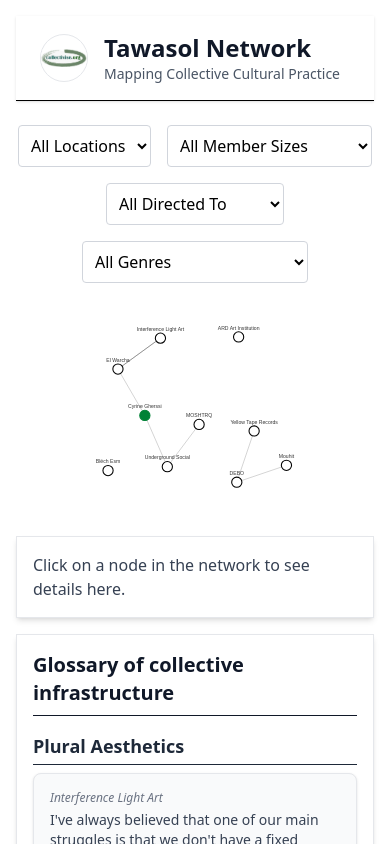
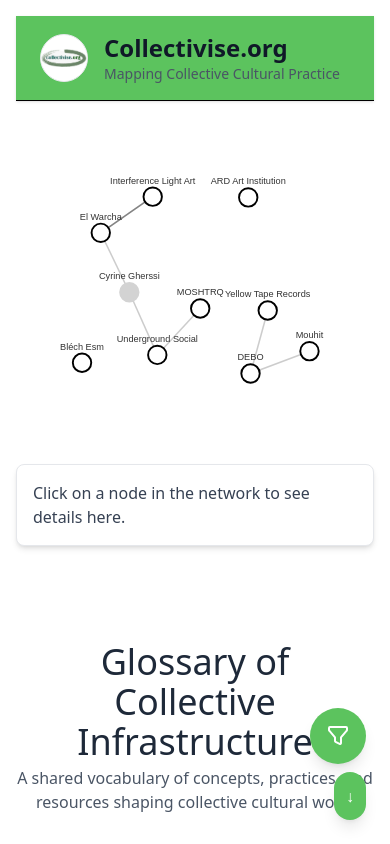
Before and after one commit to mlschuenemann/tawasol-network, a React (Vite) app: page / in a window 390 px wide. Shown: the top 844 px of the page. Built offline with nearby package versions, Linux system fonts and the light colour scheme.

Commit message:
All changes from J new requirements including design and data changes

```diff
--- a/index.html
+++ b/index.html
@@ -5,6 +5,7 @@
     <link rel="icon" type="image/svg+xml" href="/vite.svg" />
     <meta name="viewport" content="width=device-width, initial-scale=1.0" />
     <title>Tawasol Network</title>
+
   </head>
   <body>
     <div id="root"></div>
--- a/public/graph.json
+++ b/public/graph.json
@@ -25,7 +25,7 @@
       "id": "2",
       "title": "Cyrine Gherssi",
       "web-links": "https://zat.lartrue.org/en/en-contributors-zat/en-cyrine-ghrissi",
-      "location": "Cairo",
+      "location": "Tunis",
       "size": "Individual Practitioner",
       "engaged_towards": ["Ressource"],
       "description": "Independent cultural producer who has worked and works with several collectives in Tunis and abroad. Specialized in the local environment & the mechanisms of community spaces.",
@@ -35,8 +35,8 @@
         "radius": 30,
         "stroke_width": 6.25,
         "y_label": -42.5,
-        "color": "#008236",
-        "stroke_color": "#008236",
+        "color": "#D3D3D3",
+        "stroke_color": "#D3D3D3",
         "font_size": 30,
         "font_color": "#333333",
         "font_weight": "normal"
@@ -48,7 +48,7 @@
       "web-links": "https://ard-art.org/",
       "location": "Cairo",
       "size": "2-10",
-      "engaged_towards": ["Artistic Practice", "Public"],
+      "engaged_towards": ["Ressource"],
       "description": "Art institution specializing in contemporary art practices, engaging with both the local and international art scenes. Dedicated towards supporting and networking across art practitioners.",
       "genre": ["Fine Art", "Suport and Network"],
       "resource_origin": "Grants / Comercial Practice",
@@ -67,9 +67,9 @@
       "id": "4",
       "title": "DEBO",
       "web-links": "https://www.instagram.com/debotunis/",
-      "location": "Cairo",
+      "location": "Tunis",
       "size": "10-20",
-      "engaged_towards": ["Community", "Artistic Practice", "Public"],
+      "engaged_towards": ["Artistic Practice", "Public"],
       "description": "Hip Hop music collective, known for its presence in both the underground and commercial music scenes. Famous across a broad audience for their close to life lyrics and collective expression.",
       "genre": ["Music" , "Suport and Network"],
       "resource_origin": "Comercial Practice",
@@ -92,7 +92,7 @@
       "size": "10-20",
       "engaged_towards": ["Artistic Practice"],
       "description": "Community-oriented space for collective action and learning through bridging art and everyday life. Creation of 'social furniture' as process oriented engagement with their environment.",
-      "genre": ["Community Engagement", "Fine Art",  "Public Art"],
+      "genre": ["Community", "Artistic Practice",  "Public Art"],
       "resource_origin": "Grants",
       "style": {
         "radius": 30,
@@ -111,7 +111,7 @@
       "web-links": "https://scenenoise.com/Features/MOSHTRQ-Envisage-The-Left-Field-Soundtrack-to-Cairo",
       "location": "Cairo",
       "size": "2-10",
-      "engaged_towards": ["Artistic Practice", "Public"],
+      "engaged_towards": ["Artistic Practice"],
       "description": "Electronic music and DJ collective, active in the underground and commercial music scene. Famous through scene events and sharing platforms.",
       "genre": ["Music"],
       "resource_origin": "Self-Financed",
@@ -153,8 +153,8 @@
       "web-links": "https://intunis.net/",
       "location": "Tunis",
       "size": "10-20",
-      "engaged_towards": ["Local Environment"],
-      "description": "Art-Intervention Collective working on site-specific installations and urban interventions.",
+      "engaged_towards": ["Artistic Practice", "Community", "Public"],
+      "description": "Collective Art-Interventions in public space. Famous for their Light Art Projections on public houses and their community oriented, local practice.",
       "genre": ["Public Art"],
       "resource_origin": "Grants",
       "style": {
@@ -193,7 +193,7 @@
       "id": "10",
       "title": "Bléch Esm",
       "web-links": "https://www.facebook.com/blecheseem/",
-      "location": "Cairo",
+      "location": "Tunis",
       "size": "Unknown",
       "engaged_towards": ["Artistic Practice", "Public"],
       "description": "Street-Art Collective directly engaged in the local environment and communities. Mural painting, calligraphy, and graphic design as unique visual elements of the group.",
--- a/src/Header.jsx
+++ b/src/Header.jsx
@@ -3,17 +3,18 @@
 
 export default function Header() {
   return (
-    <header className="flex items-center justify-between bg-white border-b shadow-sm px-6 py-4 mb-6">
+    <header className="flex items-center justify-between bg-white border-b shadow-sm px-6 py-4 mb-6"
+    style={{ backgroundColor: "rgb(92, 195, 94)" }}>
       <div className="flex items-center space-x-4">
         <img
           src={logo}
-          alt="Tawasol Network Logo"
-          className="h-12 w-12 object-contain rounded-full border border-gray-200"
+          alt="Network Logo"
+          className="h-12 w-12 bg-white object-contain rounded-full border border-gray-200"
         />
         <div>
-          <h1 className="text-2xl font-bold text-gray-900">Tawasol Network</h1>
+          <h1 className="text-2xl font-bold text-gray-900">Collectivise.org</h1>
           <p className="text-sm text-gray-600">
-            Mapping Collective Cultural Practice
+          Mapping Collective Cultural Practice
           </p>
         </div>
       </div>
--- a/src/InfoPanel.jsx
+++ b/src/InfoPanel.jsx
@@ -69,6 +69,7 @@
           href={node["web-links"]}
           target="_blank"
           rel="noopener noreferrer"
+          style={{ backgroundColor: "rgb(92, 195, 94)"}}
           className="inline-flex items-center gap-2 px-4 py-2 text-sm font-medium text-white bg-green-700 rounded-full hover:bg-green-800 transition shadow"
         >
 
--- a/src/MainPage.jsx
+++ b/src/MainPage.jsx
@@ -3,29 +3,67 @@
 import InfoPanel from "./InfoPanel";
 import Statements from "./Statements";
 import Header from "./Header";
-import './index.css';
+import "./index.css";
 
 const MainPage = () => {
   const [selectedNode, setSelectedNode] = useState(null);
   const [statementsData, setStatementsData] = useState([]);
+  const [showFilters, setShowFilters] = useState(false);
 
   return (
     <div className="container mx-auto p-4">
       <Header />
       {/* Filters Section */}
-      <div className="filters flex flex-wrap gap-4 justify-center">
-        <select id="location-filter" className="border border-gray-300 rounded p-2">
+      <div className="my-4 w-full  mx-auto">
+        {/* Toggle button (visible only on mobile) */}
+        <button
+          onClick={() => setShowFilters(!showFilters)}
+          className="sm:hidden fixed bottom-20 right-6 w-14 h-14 rounded-full flex items-center justify-center shadow-lg text-white transition-all hover:brightness-105 active:scale-95"
+          style={{ backgroundColor: "rgb(92, 195, 94)", zIndex: 1000 }}
+          aria-label="Toggle Filters"
+        >
+          <svg
+            xmlns="http://www.w3.org/2000/svg"
+            className="w-6 h-6"
+            fill="none"
+            viewBox="0 0 24 24"
+            stroke="currentColor"
+            strokeWidth={2}
+          >
+            <path
+              strokeLinecap="round"
+              strokeLinejoin="round"
+              d="M3 4a1 1 0 011-1h16a1 1 0 011 1v2a1 1 0 01-.293.707L15 13.414V19a1 1 0 01-1.447.894l-4-2A1 1 0 019 17v-3.586L3.293 6.707A1 1 0 013 6V4z"
+            />
+          </svg>
+        </button>
+
+        {/* Filters Container */}
+        <div
+          className={`bg-white shadow-md border border-gray-200 rounded-lg p-4 space-y-4 sm:space-y-0 sm:flex sm:flex-wrap sm:justify-center sm:gap-4 ${
+            showFilters ? "block" : "hidden"
+          } sm:block`}
+        >
+          <select id="location-filter" className="filter-dropdown">
             <option value="">All Locations</option>
           </select>
-        <select id="members-filter" className="border border-gray-300 rounded p-2">
+          <select id="members-filter" className="filter-dropdown">
             <option value="">All Member Sizes</option>
           </select>
-        <select id="directed-to-filter" className="border border-gray-300 rounded p-2">
+          <select id="directed-to-filter" className="filter-dropdown">
             <option value="">All Directed To</option>
           </select>
-        <select id="genre-filter" className="border border-gray-300 rounded p-2">
+          <select id="genre-filter" className="filter-dropdown">
             <option value="">All Genres</option>
           </select>
+          <button
+            onClick={() => document.dispatchEvent(new Event("reset-filters"))}
+            className="text-white px-4 py-2 rounded hover:opacity-90 transition"
+            style={{ backgroundColor: "rgb(92, 195, 94)" }}
+          >
+            Reset Filters
+          </button>
+        </div>
       </div>
 
       {/* Responsive Grid Layout */}
@@ -39,7 +77,10 @@
         </div>
 
         {/* Info Panel */}
-        <div id="info-panel" className="p-4 border border-gray-200 bg-white shadow-md">
+        <div
+          id="info-panel"
+          className="p-4 border border-gray-200 bg-white shadow-md rounded-lg"
+        >
           {selectedNode ? (
             <InfoPanel node={selectedNode} />
           ) : (
@@ -50,14 +91,37 @@
         </div>
       </div>
 
+      {/* Glossary Heading */}
+      <div className="text-center mt-12 mb-6 max-w-3xl mx-auto">
+        <h2 className="text-4xl font-medium text-gray-800 text-center mt-24">
+          Glossary of Collective Infrastructure
+        </h2>
+        <p className="mt-1 text-md text-gray-600 mb-12">
+          A shared vocabulary of concepts, practices, and resources shaping
+          collective cultural work.
+        </p>
+      </div>
+
       {/* Statements Section */}
-      <div id="statements-container" className="mt-4 p-4 border border-gray-200 bg-white shadow-md">
-      <h3 className="text-xl font-bold text-gray-900 border-b pb-2 mb-4">
-        Glossary of collective infrastructure
-      </h3>
+      <div
+        id="statements"
+        className="p-4 border border-gray-200 bg-white shadow-md rounded-md max-w-5xl mx-auto"
+      >
         <Statements title={selectedNode?.title} statements={statementsData} />
+      </div>
 
-      </div>
+      {/* Scroll-to-Glossary Button */}
+      <button
+        onClick={() => {
+          const el = document.getElementById("statements");
+          if (el) el.scrollIntoView({ behavior: "smooth" });
+        }}
+        className="fixed bottom-6 right-6 p-3 rounded-full shadow-lg text-white hover:opacity-90 transition"
+        style={{ backgroundColor: "rgb(92, 195, 94)", zIndex: 1000 }}
+        aria-label="Scroll to glossary"
+      >
+        ↓
+      </button>
     </div>
   );
 };
--- a/src/Network.jsx
+++ b/src/Network.jsx
@@ -31,6 +31,8 @@
     membersSelect.addEventListener("change", onFilterChange);
     directedSelect.addEventListener("change", onFilterChange);
     genreSelect.addEventListener("change", onFilterChange);
+    document.addEventListener("reset-filters", resetFilters);
+
 
     // Cleanup on unmount.
     return () => {
@@ -38,10 +40,40 @@
       membersSelect.removeEventListener("change", onFilterChange);
       directedSelect.removeEventListener("change", onFilterChange);
       genreSelect.removeEventListener("change", onFilterChange);
+      document.removeEventListener("reset-filters", resetFilters);
+
     };
 
     // eslint-disable-next-line react-hooks/exhaustive-deps
   }, []);
+
+  function resetFilters() {
+    // Reset filter values
+    const selects = [
+      "location-filter",
+      "members-filter",
+      "directed-to-filter",
+      "genre-filter",
+    ];
+
+    selects.forEach((id) => {
+      const select = document.getElementById(id);
+      if (select) select.value = "";
+    });
+
+    // Clear filters object
+    filters.location = "";
+    filters.size = "";
+    filters.engaged_towards = "";
+    filters.genre = "";
+
+    // Unselect node
+    onNodeSelect(null);
+
+    // Refresh graph
+    updatePlugin(globalData, filters);
+  }
+
 
   async function fetchData() {
     try {
@@ -188,7 +220,7 @@
 
   function chart(data) {
     const width = 2100;
-    const height = 1200;
+    const height = 1800;
     const links = data.links.map((d) => ({ ...d }));
     const nodes = data.nodes.map((d) => ({ ...d }));
 
@@ -199,9 +231,9 @@
         d3
           .forceLink(links)
           .id((d) => d.id)
-          .distance(300)
+          .distance(200)
       )
-      .force("charge", d3.forceManyBody().strength(-2500))
+      .force("charge", d3.forceManyBody().strength(-1200))
       .force("collide", d3.forceCollide().radius((d) => (d.style?.radius || 10) + 10))
       .force("x", d3.forceX().strength(0.05))
       .force("y", d3.forceY().strength(0.05));
@@ -216,11 +248,27 @@
 
     const g = svg.append("g");
 
-    svg.call(
-      d3.zoom().scaleExtent([0.9, 1.2]).on("zoom", (event) => {
-        g.attr("transform", event.transform);
-      })
-    );
+    const zoom = d3
+    .zoom()
+    .scaleExtent([0.2, 10])
+    .filter((event) => {
+      return !event.ctrlKey && !event.button && (event.type === "wheel" || event.type === "mousedown");
+    })
+    .on("zoom", (event) => {
+      g.attr("transform", event.transform);
+    });
+
+
+     // Set initial zoom
+     const initialScale = 1.8;
+     const centerX = width / 2;
+     const centerY = height / 2;
+
+     svg.call(
+       zoom.transform,
+       d3.zoomIdentity.scale(initialScale)
+     );
+
 
     const link = g
       .append("g")
--- a/src/Statements.jsx
+++ b/src/Statements.jsx
@@ -18,7 +18,7 @@
   }, {});
 
   return (
-    <div id="statements-container" className="space-y-6">
+    <div id="statements" className="space-y-6">
       {Object.entries(groupedByKeyword).map(([keyword, items]) => (
         <div key={keyword}>
           <h4 className="text-lg font-semibold text-gray-800 mb-2 border-b pb-1">
--- a/src/index.css
+++ b/src/index.css
@@ -3,3 +3,7 @@
 @tailwind base;
 @tailwind components;
 @tailwind utilities;
+
+.filter-dropdown {
+  @apply border border-gray-300 rounded p-2 w-full sm:w-auto;
+}
--- /dev/null
+++ b/tailwind.config.js
@@ -0,0 +1,9 @@
+module.exports = {
+  theme: {
+    extend: {
+      colors: {
+        'brand-green': 'rgb(92, 195, 94)',
+      },
+    },
+  },
+};
```
Lines whose indentation alone changed are shown as unchanged.
